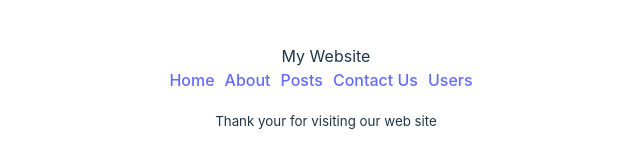
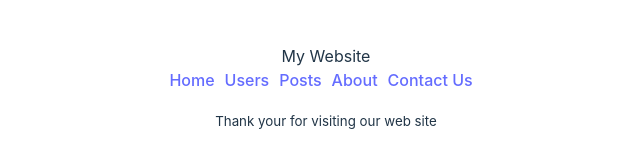
Before and after one commit to Ahammad204/introduction-to-react-router, a React (Vite) app: page / in a window 1280 px wide. Shown: the part 304-464 px from the top of the page, without its empty margins (314-954 px from the left). Built offline with nearby package versions, Linux system fonts and the light colour scheme.

Commit message:
added navlink

```diff
--- a/src/Components/Header/Header.css
+++ b/src/Components/Header/Header.css
@@ -5,3 +5,11 @@
 
 
 }
+
+nav a.active{
+
+    text-decoration: underline;
+    color: peru;
+
+
+}
--- a/src/Components/Header/Header.jsx
+++ b/src/Components/Header/Header.jsx
@@ -1,5 +1,5 @@
 
-import { Link } from 'react-router-dom';
+import { Link, NavLink } from 'react-router-dom';
 import './Header.css'
 
 const Header = () => {
@@ -9,10 +9,11 @@
             <nav>
 
                 <Link to="/">Home</Link>
-                <Link to="/about">About</Link>
-                <Link to="/posts">Posts</Link>
-                <Link to="/contact">Contact Us</Link>
-                <Link to="/users">Users</Link>
+                <NavLink to="/users">Users</NavLink>
+                <NavLink to="/posts">Posts</NavLink>
+                <NavLink to="/about">About</NavLink>
+                <NavLink to="/contact">Contact Us</NavLink>
+
 
             </nav>
         </div>
--- a/src/Components/Home/Home.jsx
+++ b/src/Components/Home/Home.jsx
@@ -1,15 +1,28 @@
-import { Outlet } from "react-router-dom";
+import { Outlet, useLocation, useNavigation } from "react-router-dom";
 import Header from "../Header/Header";
 import Footer from "../Footer/Footer";
 
 
 const Home = () => {
+
+    const navigation = useNavigation()
+    const location = useLocation()
+
     return (
         <div>
             <Header></Header>
 {/*             <h2>This is the home component</h2>
             <Outlet></Outlet> */}
-            <Outlet></Outlet>
+
+            {
+
+                navigation.state === "loading" ?
+                <p>Loading...</p>:
+                <Outlet></Outlet>
+
+            }
+
+
 
             <Footer></Footer>
 
```
